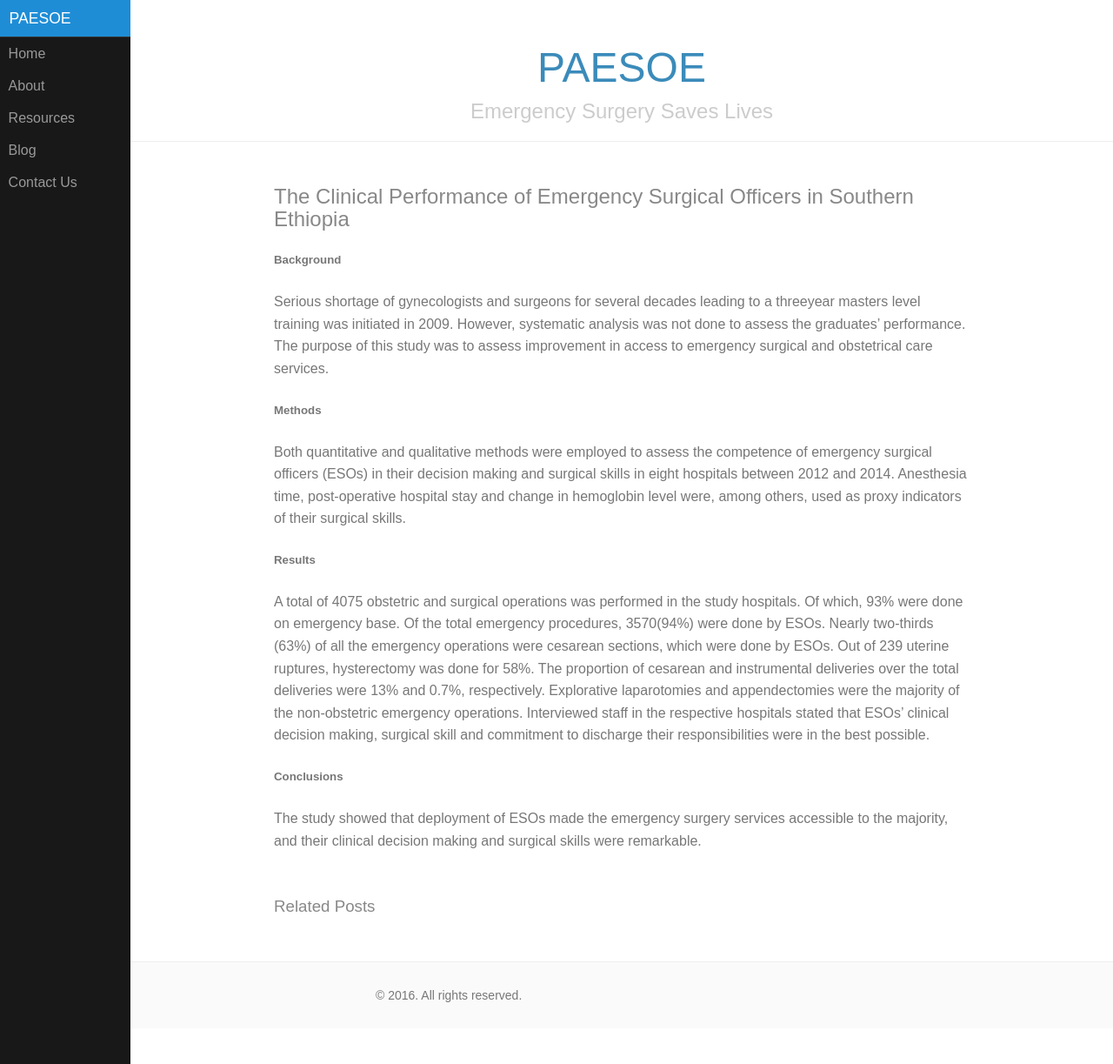
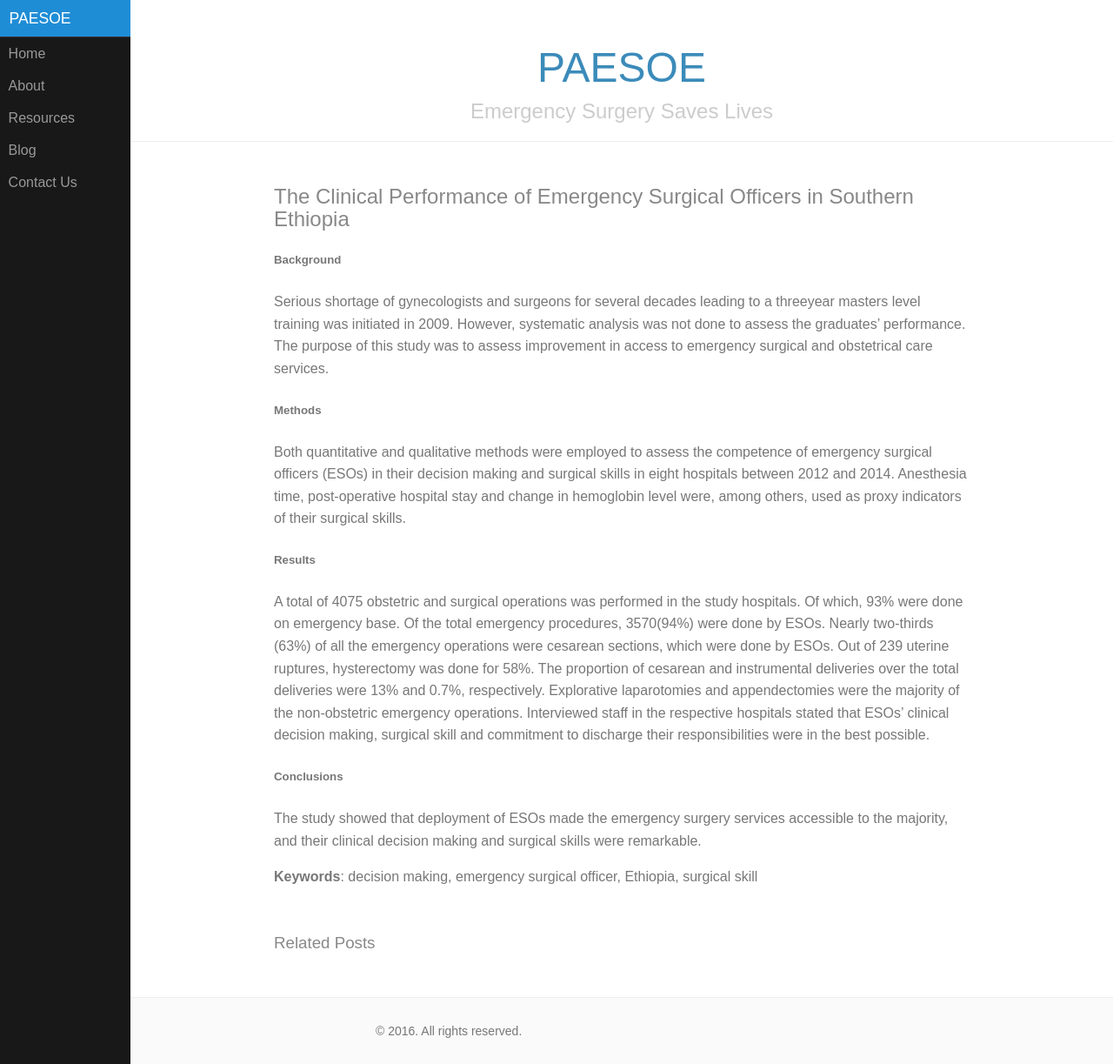
Before and after one commit to vvcb/paesoe-test, a Jekyll site: the page built from assets/docs/ieso_performance_report_2016.md, in a window 1280 px wide and 1223 px high. Shown: the whole window at 87% size. Built offline with Jekyll 4.4.1, drawn with Linux system fonts in a browser that asks for light colours.

Commit message:
Finish summary

```diff
--- a/assets/docs/ieso_performance_report_2016.md
+++ b/assets/docs/ieso_performance_report_2016.md
@@ -4,6 +4,7 @@ title: The Clinical Performance of Emergency Surgical Officers in Southern Ethio
 ---
 
 ##### Background
+
 Serious shortage of gynecologists and surgeons for several decades leading to a threeyear
 masters level training was initiated in 2009. However, systematic analysis was not done to assess the
 graduates’ performance. The purpose of this study was to assess improvement in access to emergency
@@ -28,3 +29,5 @@ commitment to discharge their responsibilities were in the best possible.
 ##### Conclusions
 The study showed that deployment of ESOs made the emergency surgery services
 accessible to the majority, and their clinical decision making and surgical skills were remarkable.
+
+**Keywords**: decision making, emergency surgical officer, Ethiopia, surgical skill
```
